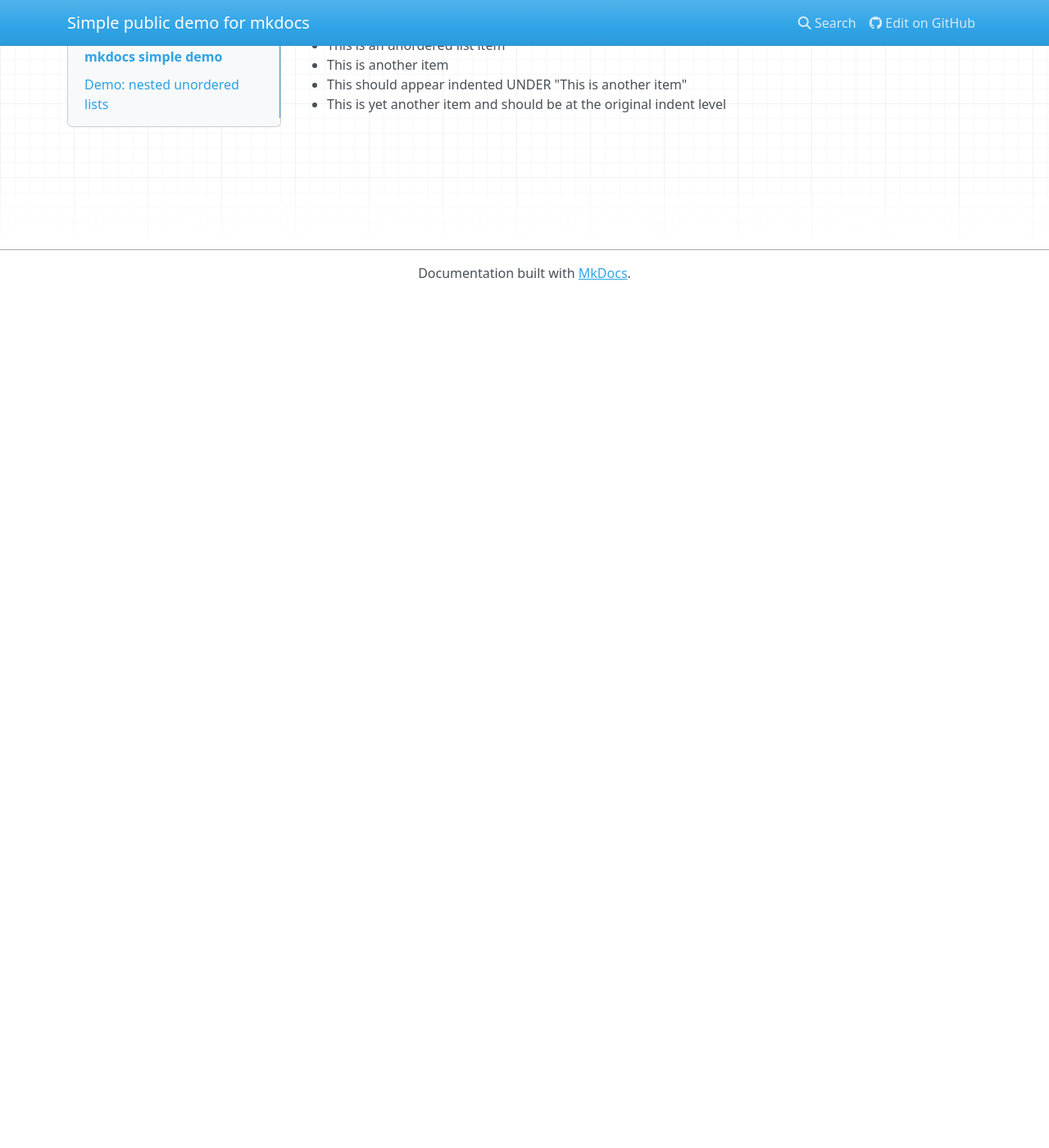
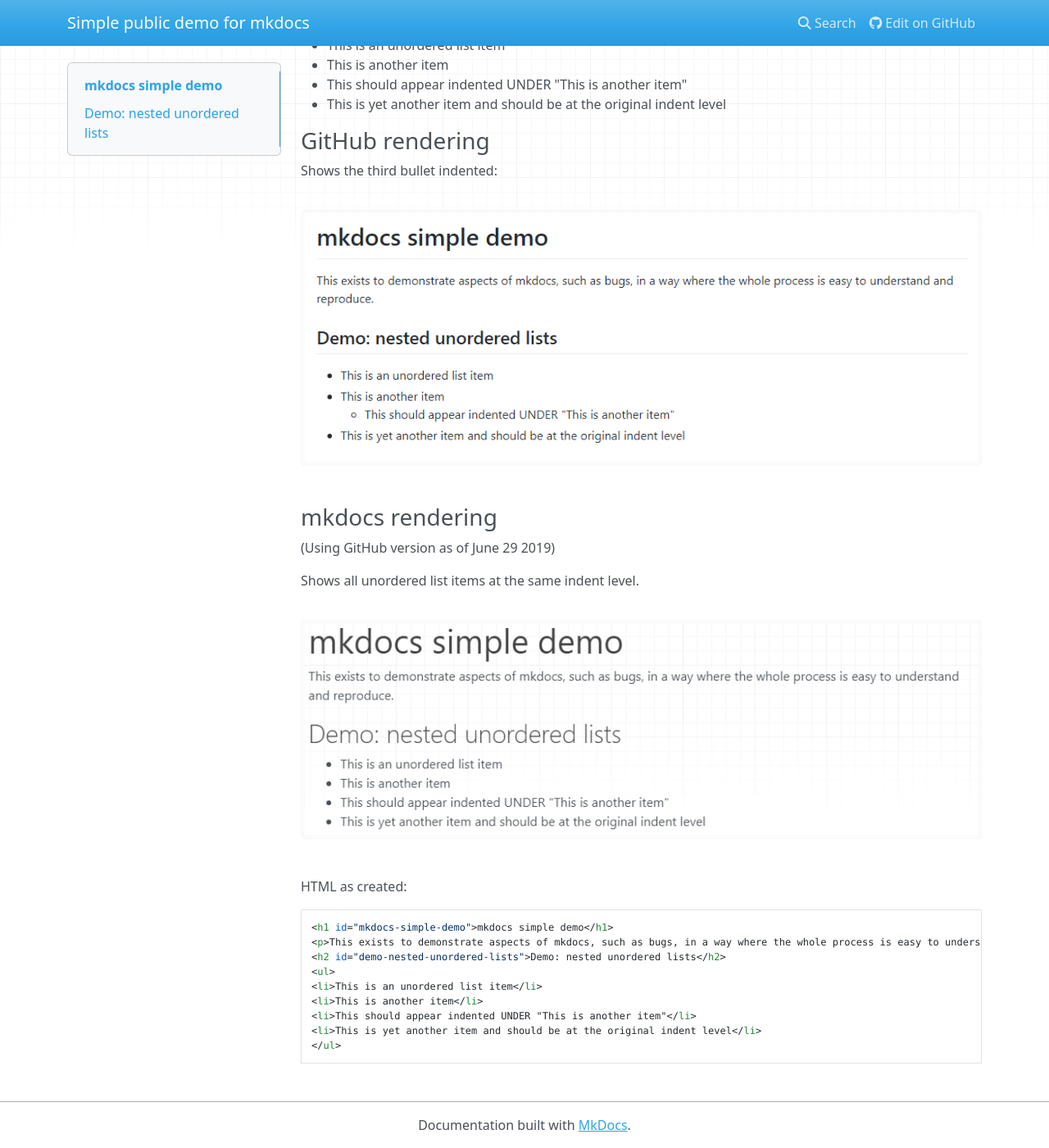
Before and after one commit to sbonds/mkdocs-simple-demo, an MkDocs documentation site: the page built from docs/index.md, in a window 1280 px wide and 1400 px high, scrolled down 202 px. Shown: the whole window at 82% size. Built offline with MkDocs 1.6.1, drawn with Linux system fonts in a browser that asks for light colours; nearby versions of some CDN libraries; before the commit the page ends 900 px from its top, so only the background shows below that.

Commit message:
Include screenshots and details of the indentation issue

````diff
--- a/docs/index.md
+++ b/docs/index.md
@@ -8,3 +8,31 @@
 * This is another item
   * This should appear indented UNDER "This is another item"
 * This is yet another item and should be at the original indent level
+
+### GitHub rendering
+
+Shows the third bullet indented:
+
+![Nested unordered list rendered by GitHub](2019-06-19-13-51-17.png)
+
+### mkdocs rendering
+
+(Using GitHub version as of June 29 2019)
+
+Shows all unordered list items at the same indent level.
+
+![Nested unordered list rendered by mkdocs](2019-06-19-13-52-21.png)
+
+HTML as created:
+
+```html
+<h1 id="mkdocs-simple-demo">mkdocs simple demo</h1>
+<p>This exists to demonstrate aspects of mkdocs, such as bugs, in a way where the whole process is easy to understand and reproduce.</p>
+<h2 id="demo-nested-unordered-lists">Demo: nested unordered lists</h2>
+<ul>
+<li>This is an unordered list item</li>
+<li>This is another item</li>
+<li>This should appear indented UNDER "This is another item"</li>
+<li>This is yet another item and should be at the original indent level</li>
+</ul>
+```
````
Also changed, not shown: docs/2019-06-19-13-51-17.png (added), docs/2019-06-19-13-52-21.png (added).
